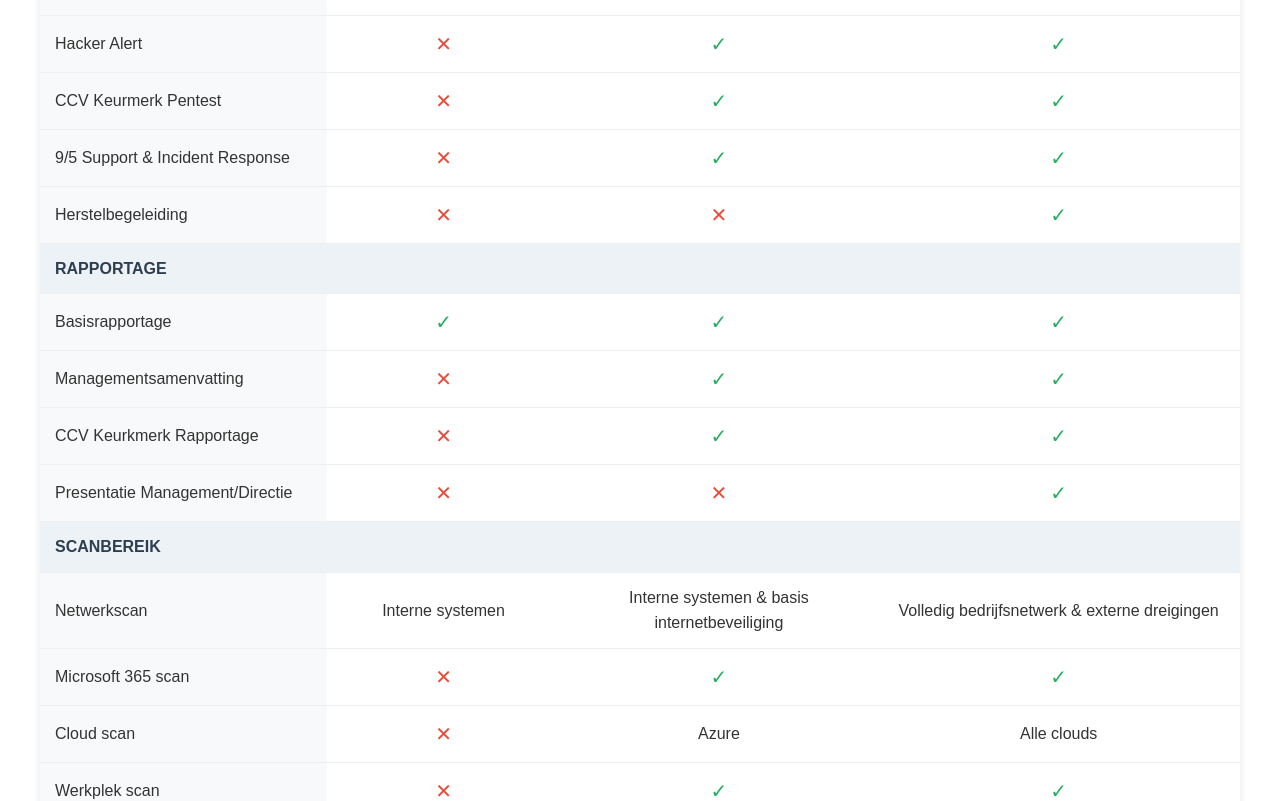
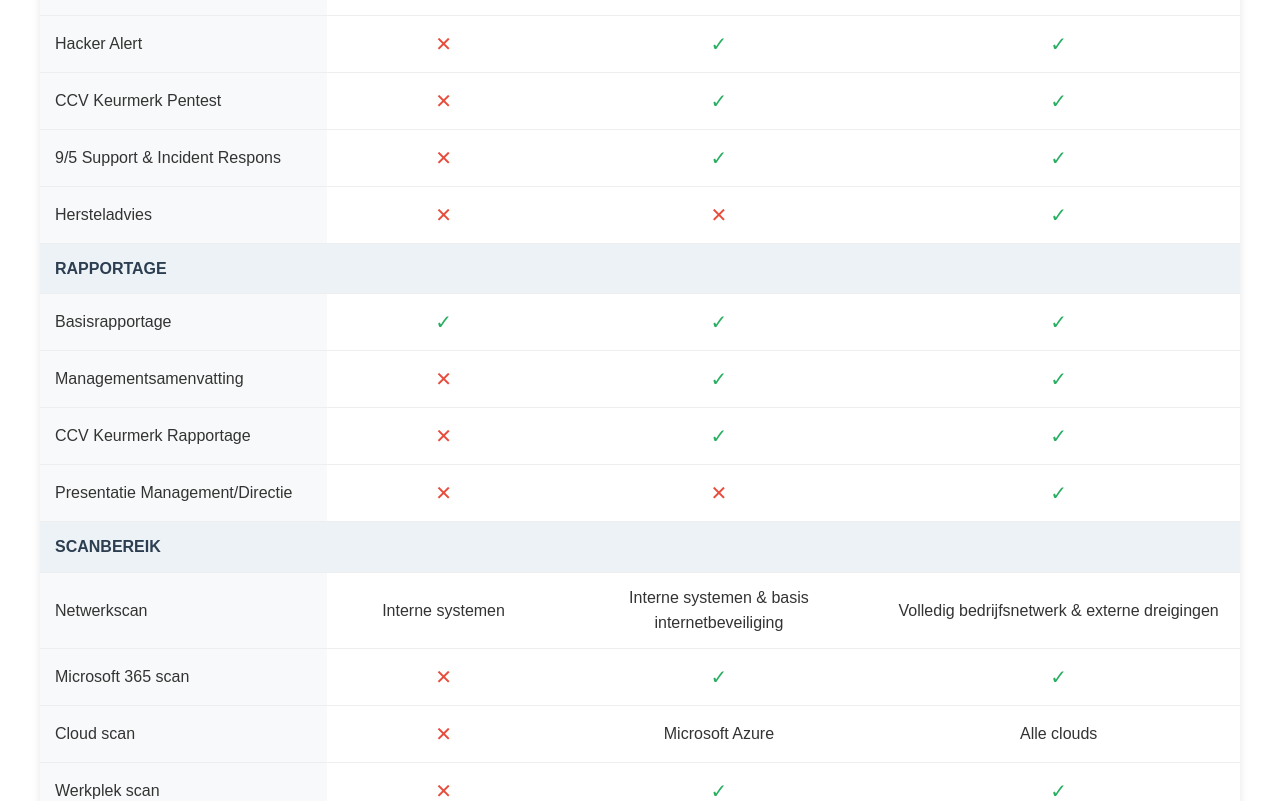
Before and after one commit to jvgassel/pricing, a plain HTML site: page index.html in a window 1280 px wide. Shown: the part 542-1343 px from the top of the page. Drawn offline with Linux system fonts and the light colour scheme.

Commit message:
Update index.html

```diff
--- a/index.html
+++ b/index.html
@@ -272,13 +272,13 @@
                 <td><span class="check">✓</span></td>
             </tr>
             <tr>
-                <td>9/5 Support & Incident Response</td>
+                <td>9/5 Support & Incident Respons</td>
                 <td><span class="cross">✕</span></td>
                 <td><span class="check">✓</span></td>
                 <td><span class="check">✓</span></td>
             </tr>
             <tr>
-                <td>Herstelbegeleiding</td>
+                <td>Hersteladvies</td>
                 <td><span class="cross">✕</span></td>
                 <td><span class="cross">✕</span></td>
                 <td><span class="check">✓</span></td>
@@ -300,7 +300,7 @@
                 <td><span class="check">✓</span></td>
             </tr>
             <tr>
-                <td>CCV Keurkmerk Rapportage</td>
+                <td>CCV Keurmerk Rapportage</td>
                 <td><span class="cross">✕</span></td>
                 <td><span class="check">✓</span></td>
                 <td><span class="check">✓</span></td>
@@ -330,7 +330,7 @@
             <tr>
                 <td>Cloud scan</td>
                 <td><span class="cross">✕</span></td>
-                <td>Azure</td>
+                <td>Microsoft Azure</td>
                 <td>Alle clouds</td>
             </tr>
             <tr>
```
